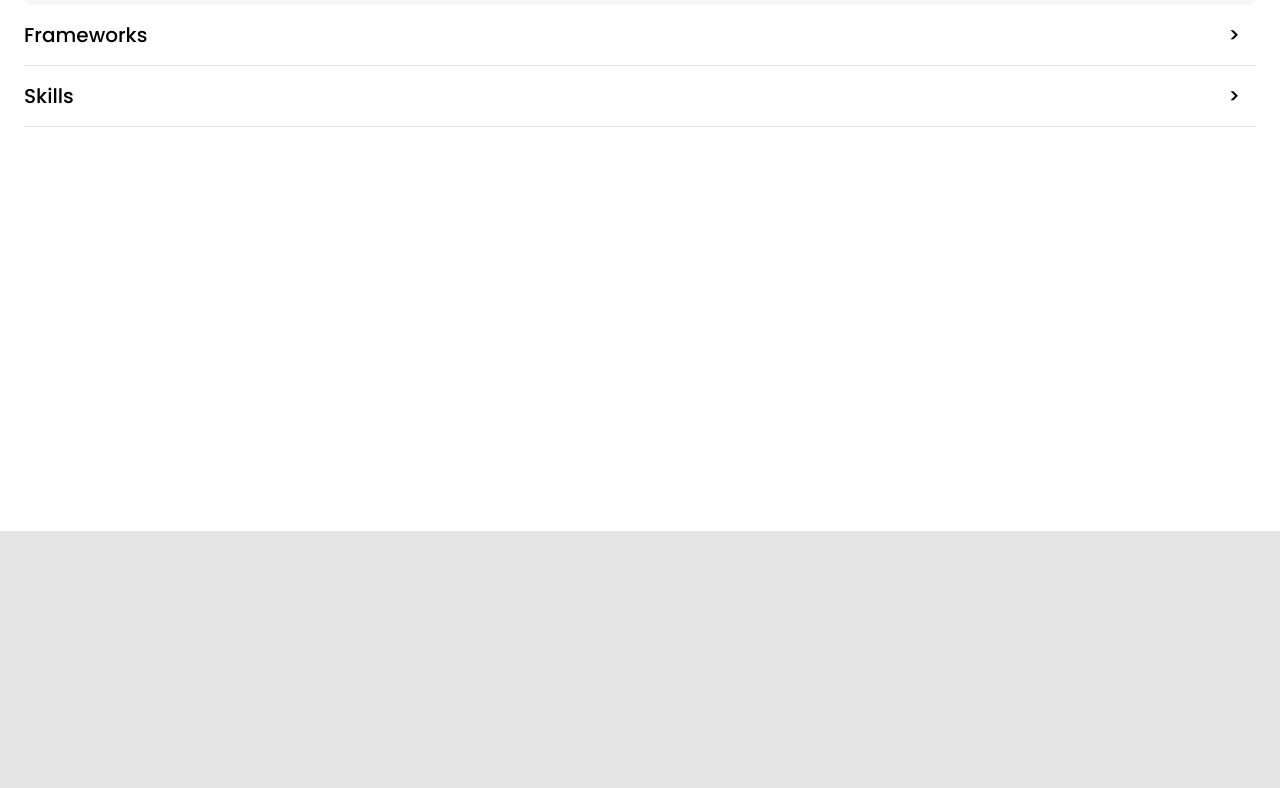
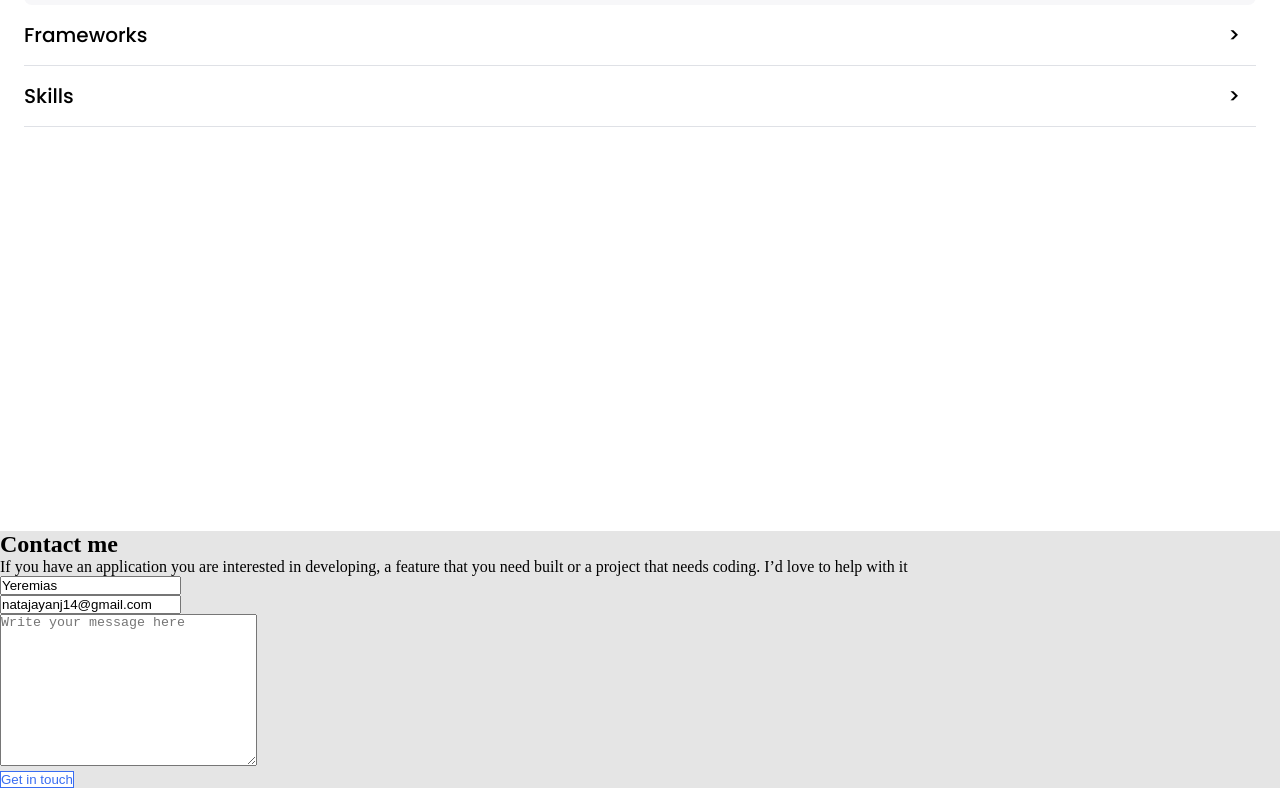
Before and after one commit to David-Lanzz/My-Portfolio, a website: page index.html in a window 1280 px wide. Shown: the part 5234-6022 px from the top of the page. Before the commit the page ends 5765 px from the top, so only its background shows below. Drawn offline with Linux system fonts and the light colour scheme.

Commit message:
Add contact form

```diff
--- a/index.html
+++ b/index.html
@@ -228,6 +228,25 @@
         </ul>
     </ul>
     </section>
+
+    <section class="contact-form">
+        <div class="cm">
+            <h2>Contact me</h2>
+            <p>If you have an application you are interested in developing, a feature that you need built or a project
+                that needs coding. I’d love to help with it </p>
+        </div>
+        <form  action ="#" class="inputs" action="./index.html" method ="POST">
+            <ul>
+                <li><input type="text" id="name" name="name" value="Yeremias"></li>
+                <li><input type="email" id="email" value="natajayanj14@gmail.com"></li>
+                <li><textarea name="message" id="message" cols="30" rows="10"
+                        placeholder="Write your message here"></textarea></li>
+                <li><input id="submit" type="submit" value="Get in touch" class="buttons"></li>
+
+            </ul>
+        </form>
+    </section>
+
 </body>
 
 </html>
```
